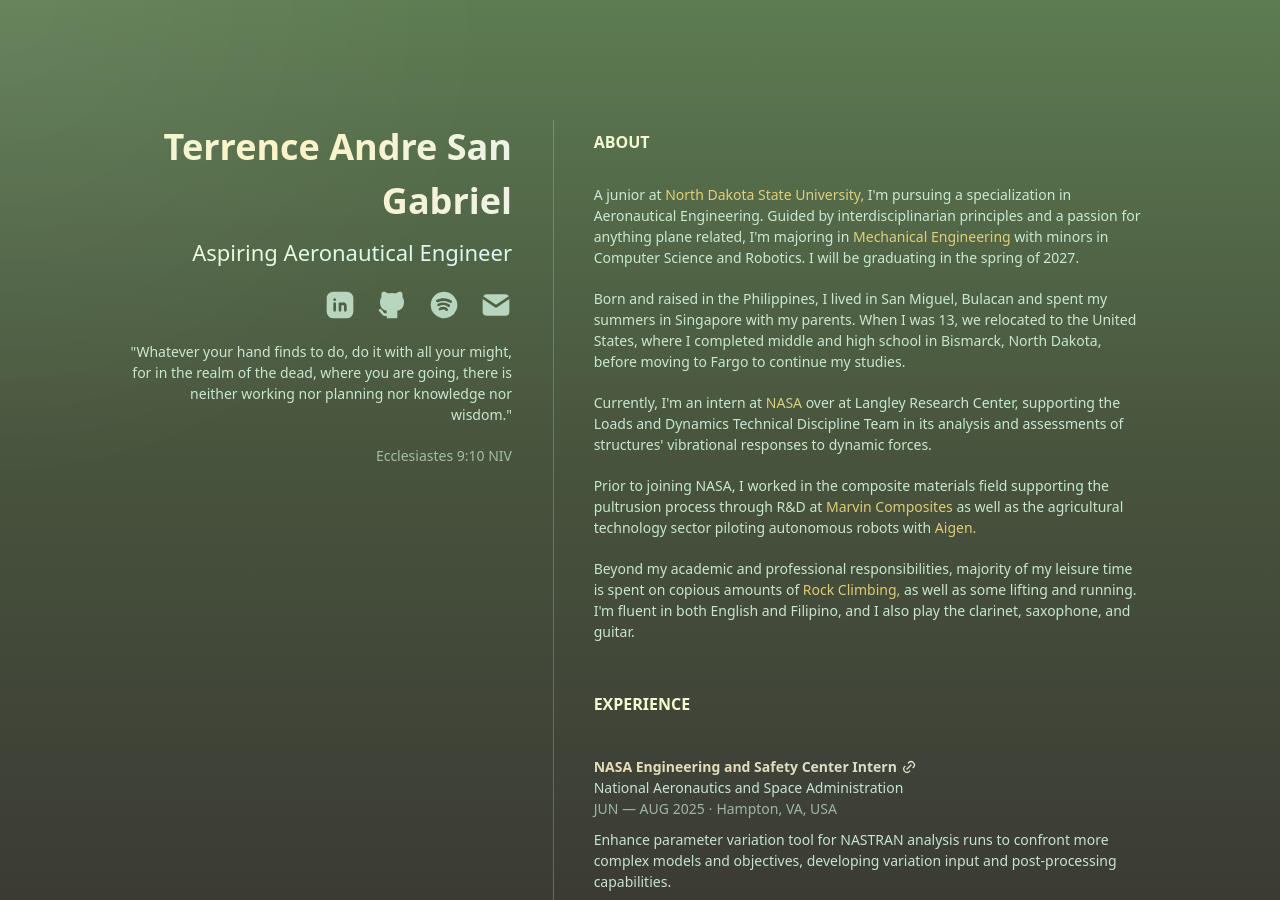
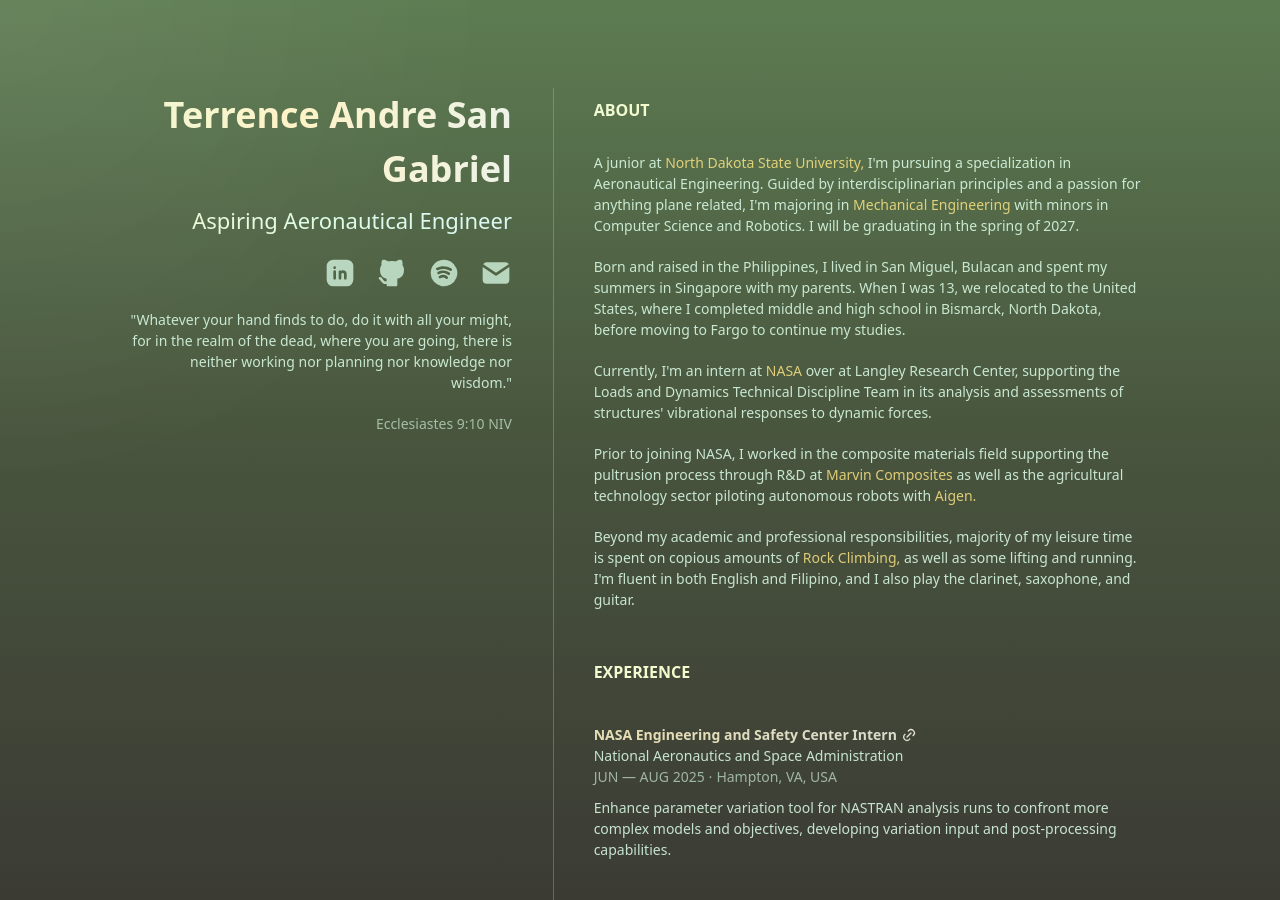
Before and after one commit to akositerrence/akositerrence.github.io, a Jekyll site: the page built from index.html, in a window 1280 px wide and 900 px high. Built offline with Jekyll 4.4.1, drawn with Linux system fonts in a browser that asks for light colours.

Commit message:
fix main container top padding kindof

```diff
--- a/src/css/head_main.css
+++ b/src/css/head_main.css
@@ -61,8 +61,8 @@
 }
 
 .main-container {
-    @apply p-[7.5vw];
-    @apply md:pr-[10vw] md:pt-[7.5vw] md:pl-[10vw];
+    @apply pl-[7.5vw] pr-[7.5vw] pt-[7.5vw] pb-[7.5vw];
+    @apply md:pr-[10vw] md:pt-[5vw] md:pl-[10vw];
     @apply flex gap-y-2.5 gap-x-5;
     @apply flex-col md:flex-row;
 }
--- a/src/css/tail_main.css
+++ b/src/css/tail_main.css
@@ -446,9 +446,12 @@
   pointer-events: none;
 }
 .main-container {
-  padding: 7.5vw;
+  padding-top: 7.5vw;
+  padding-right: 7.5vw;
+  padding-bottom: 7.5vw;
+  padding-left: 7.5vw;
   @media (width >= 48rem) {
-    padding-top: 7.5vw;
+    padding-top: 5vw;
   }
   @media (width >= 48rem) {
     padding-right: 10vw;
```
